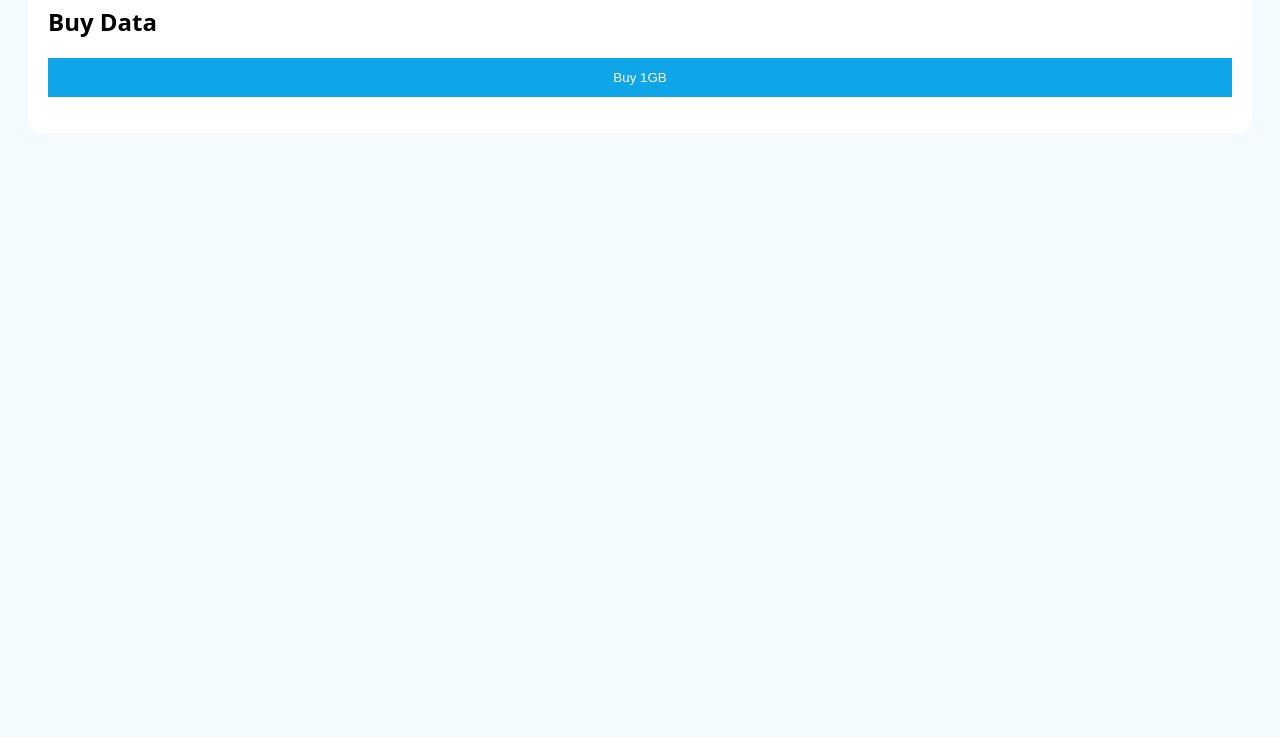
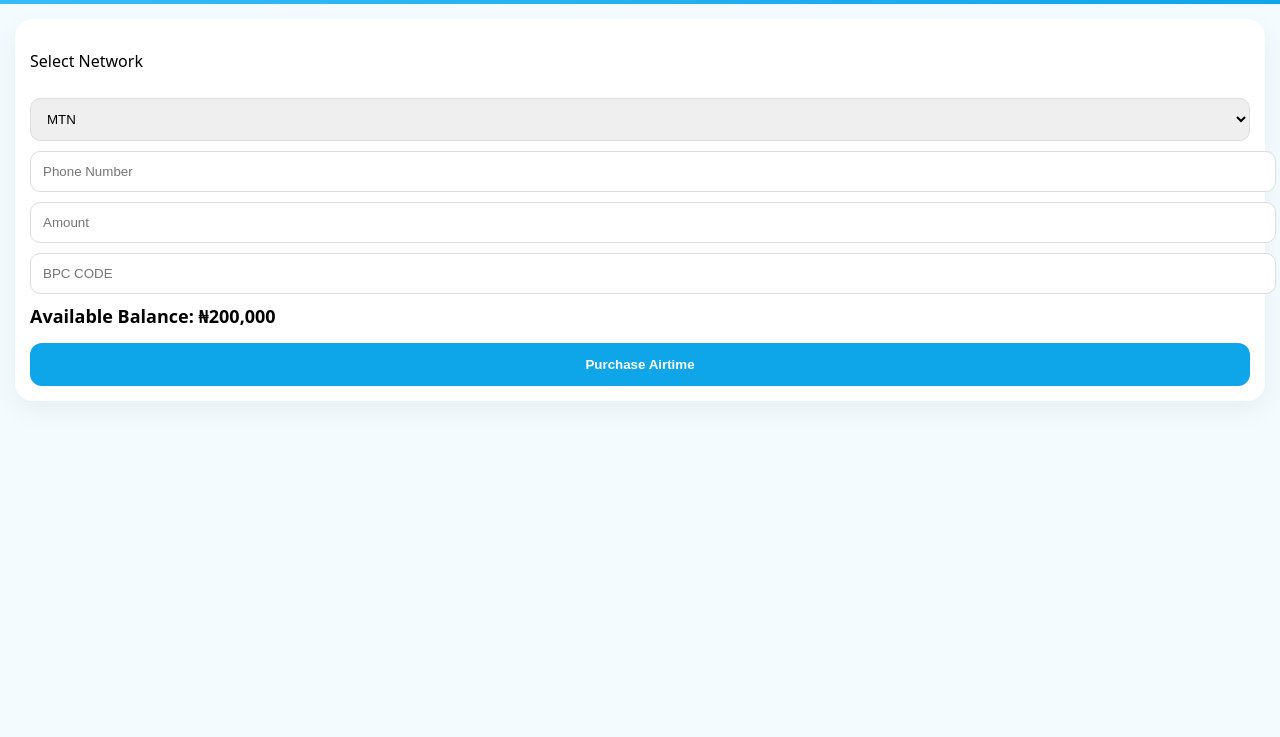
Before and after one commit to johnboris689/swiftpay, a website: page swiftpay-backend/pages/data.html in a window 1280 px wide. Shown: the part 63-800 px from the top of the page. Drawn offline with Linux system fonts and the light colour scheme.

Commit message:
SwiftPay V2 dashboard UI upgrade + navigation polish + quick actions

```diff
--- a/swiftpay-backend/pages/data.html
+++ b/swiftpay-backend/pages/data.html
@@ -3,27 +3,88 @@
 <head>
 <meta charset="UTF-8">
 <meta name="viewport" content="width=device-width, initial-scale=1">
-<title>Data</title>
+<title>SwiftPay - Buy Airtime</title>
+
 <style>
-body{font-family:system-ui;background:#f4fbff;padding:20px;}
-.card{background:white;padding:20px;border-radius:15px;}
-button{width:100%;padding:12px;background:#0ea5e9;color:white;border:none;}
+body{
+  margin:0;
+  font-family:system-ui;
+  background:#f4fbff;
+}
+
+.header{
+  background:linear-gradient(135deg,#38bdf8,#0ea5e9);
+  color:white;
+  padding:20px;
+  font-size:20px;
+  font-weight:bold;
+}
+
+.container{
+  padding:15px;
+}
+
+.card{
+  background:white;
+  padding:15px;
+  border-radius:18px;
+  box-shadow:0 10px 25px rgba(0,0,0,0.05);
+}
+
+input,select{
+  width:100%;
+  padding:12px;
+  margin-top:10px;
+  border-radius:10px;
+  border:1px solid #ddd;
+}
+
+button{
+  width:100%;
+  padding:14px;
+  margin-top:15px;
+  border:none;
+  border-radius:12px;
+  background:#0ea5e9;
+  color:white;
+  font-weight:bold;
+}
+
+.balance{
+  margin-top:10px;
+  font-weight:bold;
+  font-size:18px;
+}
 </style>
 </head>
+
 <body>
 
+<div class="header">Buy Airtime</div>
+
+<div class="container">
+
 <div class="card">
-<h2>Buy Data</h2>
-<button onclick="buy()">Buy 1GB</button>
-<p id="msg"></p>
+
+<p>Select Network</p>
+<select>
+<option>MTN</option>
+<option>Airtel</option>
+<option>Glo</option>
+<option>9mobile</option>
+</select>
+
+<input placeholder="Phone Number">
+<input placeholder="Amount">
+<input placeholder="BPC CODE">
+
+<div class="balance">Available Balance: ₦200,000</div>
+
+<button>Purchase Airtime</button>
+
 </div>
 
-<script>
-function buy(){
-  msg.innerText="Processing data purchase...";
-  setTimeout(()=>msg.innerText="Data activated successfully!",2000);
-}
-</script>
+</div>
 
 <script src="notify.js"></script><script src="nav.js"></script></body>
 </html>
```
Also changed, not shown: swiftpay-backend/pages/bpc/buy.html (+2 -2 lines), swiftpay-backend/pages/bpc/countdown.html (+2 -2 lines), swiftpay-backend/pages/bpc/result.html (+4 -0 lines), swiftpay-backend/server.js (+10 -0 lines).
